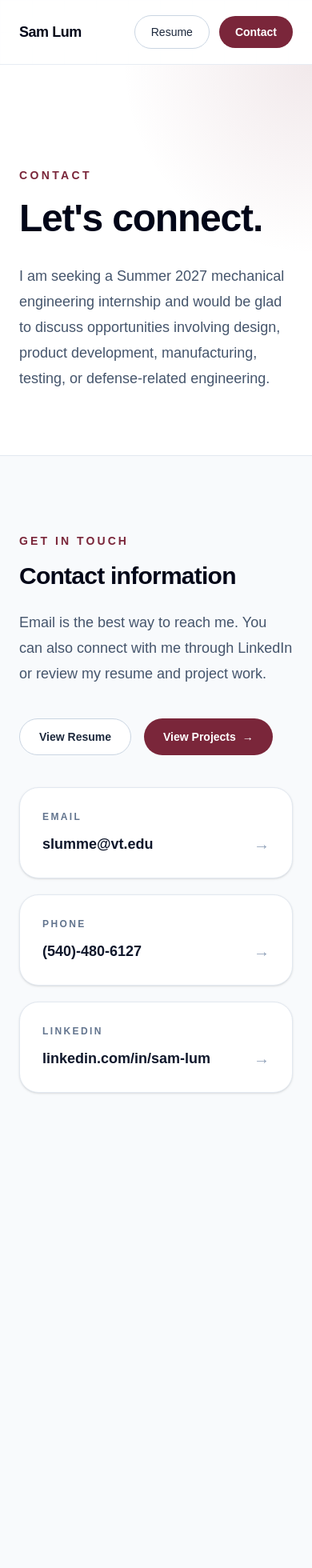
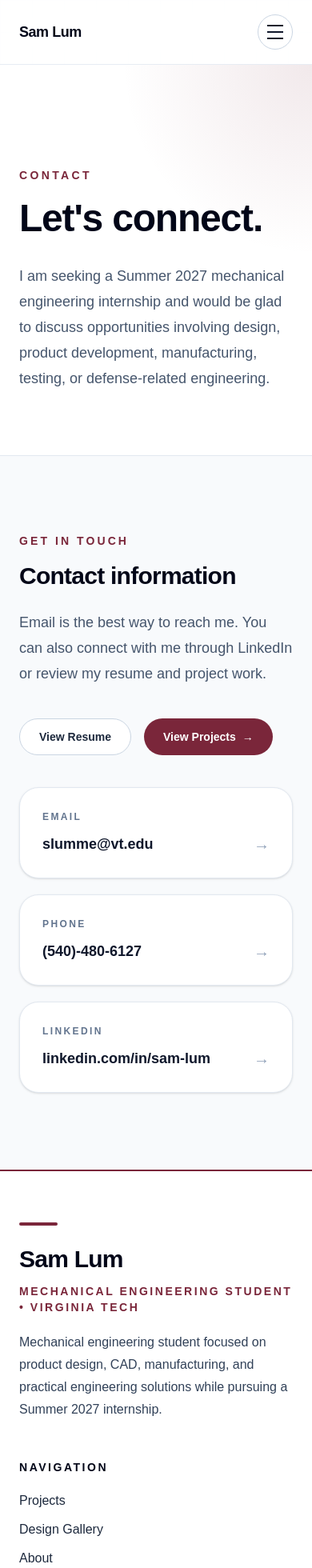
Before and after one commit to slumme-cyber/mechanical-engineering-portfolio, a Next.js app: page /contact in a window 390 px wide. Shown: the top 1960 px of the page at 80% size. Before the commit the page ends 1462 px from the top, so only its background shows below. Built offline with nearby package versions, Linux system fonts and the light colour scheme.

Commit message:
mobile fixes

```diff
--- a/app/contact/page.tsx
+++ b/app/contact/page.tsx
@@ -9,7 +9,7 @@ const contactMethods = [
   {
     label: "Phone",
     value: "(540)-480-6127",
-    href: "tel:5404806127",
+    href: "tel:+15404806127",
   },
   {
     label: "LinkedIn",
--- a/app/layout.tsx
+++ b/app/layout.tsx
@@ -2,6 +2,8 @@ import type { Metadata } from "next";
 import Link from "next/link";
 import { Geist, Geist_Mono } from "next/font/google";
 import "./globals.css";
+import Footer from "@/components/Footer";
+import MobileNav from "@/components/MobileNav";
 
 const geistSans = Geist({
   variable: "--font-geist-sans",
@@ -45,7 +47,7 @@ export default function RootLayout({
         className={`${geistSans.variable} ${geistMono.variable} min-h-full bg-white text-slate-950 antialiased`}
       >
         <header className="sticky top-0 z-50 border-b border-slate-200/80 bg-white/90 backdrop-blur-xl">
-          <div className="mx-auto flex h-20 max-w-7xl items-center justify-between px-6 lg:px-8">
+  <div className="relative mx-auto flex h-20 max-w-7xl items-center justify-between px-6 lg:px-8">
     <Link
       href="/"
       className="text-lg font-semibold tracking-tight text-slate-950 transition hover:text-[#7A263A]"
@@ -81,27 +83,13 @@ export default function RootLayout({
       </Link>
     </nav>
 
-            <div className="flex items-center gap-3 md:hidden">
-              <a
-                href="/resume.pdf"
-                target="_blank"
-                rel="noreferrer"
-                className="rounded-full border border-slate-300 px-5 py-2.5 text-sm font-medium text-slate-800 transition hover:border-[#7A263A] hover:text-[#7A263A]"
-              >
-                Resume
-              </a>
-
-              <a
-                href="mailto:slumme@vt.edu"
-                className="rounded-full bg-[#7A263A] px-5 py-2.5 text-sm font-semibold text-white transition hover:bg-[#641f30]"
-              >
-                Contact
-              </a>
-            </div>
+    <MobileNav />
   </div>
 </header>
 
-        {children}
+                <main>{children}</main>
+
+        <Footer />
       </body>
     </html>
   );
--- a/components/AnimatedSection.tsx
+++ b/components/AnimatedSection.tsx
@@ -1,6 +1,6 @@
 "use client";
 
-import { motion } from "framer-motion";
+import { motion, useReducedMotion } from "framer-motion";
 import { ReactNode } from "react";
 
 type Props = {
@@ -12,13 +12,15 @@ export default function AnimatedSection({
   children,
   delay = 0,
 }: Props) {
+  const shouldReduceMotion = useReducedMotion();
+
   return (
     <motion.div
-      initial={{ opacity: 0, y: 35 }}
-      whileInView={{ opacity: 1, y: 0 }}
-      viewport={{ once: true, amount: 0.25 }}
+      initial={shouldReduceMotion ? false : { opacity: 0, y: 24 }}
+      whileInView={shouldReduceMotion ? undefined : { opacity: 1, y: 0 }}
+      viewport={{ once: true, amount: 0.05 }}
       transition={{
-        duration: 0.7,
+        duration: 0.6,
         delay,
         ease: "easeOut",
       }}
--- /dev/null
+++ b/components/Footer.tsx
@@ -0,0 +1,104 @@
+import Link from "next/link";
+
+export default function Footer() {
+  return (
+    <footer className="border-t-2 border-[#7A263A] bg-white">
+      <div className="mx-auto grid max-w-6xl gap-12 px-6 py-16 md:grid-cols-[1.6fr_1fr_1fr]">
+        <div className="max-w-md">
+          <div className="mb-6 h-1 w-12 rounded-full bg-[#7A263A]" />
+
+          <h2 className="text-3xl font-bold tracking-tight text-slate-950">
+            Sam Lum
+          </h2>
+
+          <p className="mt-3 text-sm font-semibold uppercase tracking-[0.18em] text-[#7A263A]">
+            Mechanical Engineering Student • Virginia Tech
+          </p>
+
+          <p className="mt-5 leading-7 text-slate-700">
+            Mechanical engineering student focused on product design, CAD,
+            manufacturing, and practical engineering solutions while pursuing
+            a Summer 2027 internship.
+          </p>
+        </div>
+
+        <div>
+          <h3 className="mb-5 text-sm font-semibold uppercase tracking-[0.18em] text-slate-950">
+            Navigation
+          </h3>
+
+          <div className="space-y-3">
+            <Link
+              href="/projects"
+              className="block font-medium text-slate-800 transition-colors duration-200 hover:text-[#7A263A]"
+            >
+              Projects
+            </Link>
+
+            <Link
+              href="/design-gallery"
+              className="block font-medium text-slate-800 transition-colors duration-200 hover:text-[#7A263A]"
+            >
+              Design Gallery
+            </Link>
+
+            <Link
+              href="/about"
+              className="block font-medium text-slate-800 transition-colors duration-200 hover:text-[#7A263A]"
+            >
+              About
+            </Link>
+
+            <Link
+              href="/contact"
+              className="block font-medium text-slate-800 transition-colors duration-200 hover:text-[#7A263A]"
+            >
+              Contact
+            </Link>
+          </div>
+        </div>
+
+        <div>
+          <h3 className="mb-5 text-sm font-semibold uppercase tracking-[0.18em] text-slate-950">
+            Connect
+          </h3>
+
+          <div className="space-y-3">
+            <a
+              href="/resume.pdf"
+              target="_blank"
+              rel="noopener noreferrer"
+              className="block font-medium text-slate-800 transition-colors duration-200 hover:text-[#7A263A]"
+            >
+              Resume
+            </a>
+
+            <a
+              href="https://www.linkedin.com/in/sam-lum"
+              target="_blank"
+              rel="noopener noreferrer"
+              className="block font-medium text-slate-800 transition-colors duration-200 hover:text-[#7A263A]"
+            >
+              LinkedIn
+            </a>
+
+            <a
+              href="mailto:slumme@vt.edu"
+              className="block font-medium text-slate-800 transition-colors duration-200 hover:text-[#7A263A]"
+            >
+              Email
+            </a>
+          </div>
+        </div>
+      </div>
+
+      <div className="border-t border-slate-200">
+        <div className="mx-auto flex max-w-6xl flex-col gap-2 px-6 py-6 text-sm text-slate-600 sm:flex-row sm:items-center sm:justify-between">
+          © {new Date().getFullYear()} Sam Lum
+
+          <p>Built with Next.js and Tailwind CSS</p>
+        </div>
+      </div>
+    </footer>
+  );
+}
--- /dev/null
+++ b/components/MobileNav.tsx
@@ -0,0 +1,73 @@
+"use client";
+
+import Link from "next/link";
+import { useState } from "react";
+
+const links = [
+  { label: "Home", href: "/" },
+  { label: "Projects", href: "/projects" },
+  { label: "Design Gallery", href: "/design-gallery" },
+  { label: "About", href: "/about" },
+  { label: "Contact", href: "/contact" },
+];
+
+export default function MobileNav() {
+  const [isOpen, setIsOpen] = useState(false);
+
+  return (
+    <div className="md:hidden">
+      <button
+        type="button"
+        onClick={() => setIsOpen(!isOpen)}
+        aria-label="Toggle navigation menu"
+        aria-expanded={isOpen}
+        className="flex h-11 w-11 flex-col items-center justify-center gap-1.5 rounded-full border border-slate-300 text-slate-900"
+      >
+        <span
+          className={`h-0.5 w-5 bg-current transition-transform duration-200 ${
+            isOpen ? "translate-y-2 rotate-45" : ""
+          }`}
+        />
+
+        <span
+          className={`h-0.5 w-5 bg-current transition-opacity duration-200 ${
+            isOpen ? "opacity-0" : ""
+          }`}
+        />
+
+        <span
+          className={`h-0.5 w-5 bg-current transition-transform duration-200 ${
+            isOpen ? "-translate-y-2 -rotate-45" : ""
+          }`}
+        />
+      </button>
+
+      {isOpen && (
+        <div className="fixed inset-x-0 top-20 z-50 border-b border-slate-200 bg-white shadow-xl">
+          <nav className="flex flex-col px-6 py-5">
+            {links.map((link) => (
+              <Link
+                key={link.label}
+                href={link.href}
+                onClick={() => setIsOpen(false)}
+                className="border-b border-slate-100 py-4 text-base font-semibold text-slate-800"
+              >
+                {link.label}
+              </Link>
+            ))}
+
+            <a
+              href="/resume.pdf"
+              target="_blank"
+              rel="noopener noreferrer"
+              onClick={() => setIsOpen(false)}
+              className="mt-5 flex justify-center rounded-full border border-[#7A263A] px-5 py-3 text-sm font-semibold text-[#7A263A]"
+            >
+              View Resume
+            </a>
+          </nav>
+        </div>
+      )}
+    </div>
+  );
+}
```
Also changed, not shown: app/projects/ir-crosswalk/page.tsx (+4 -4 lines). Lines whose indentation alone changed are shown as unchanged.
